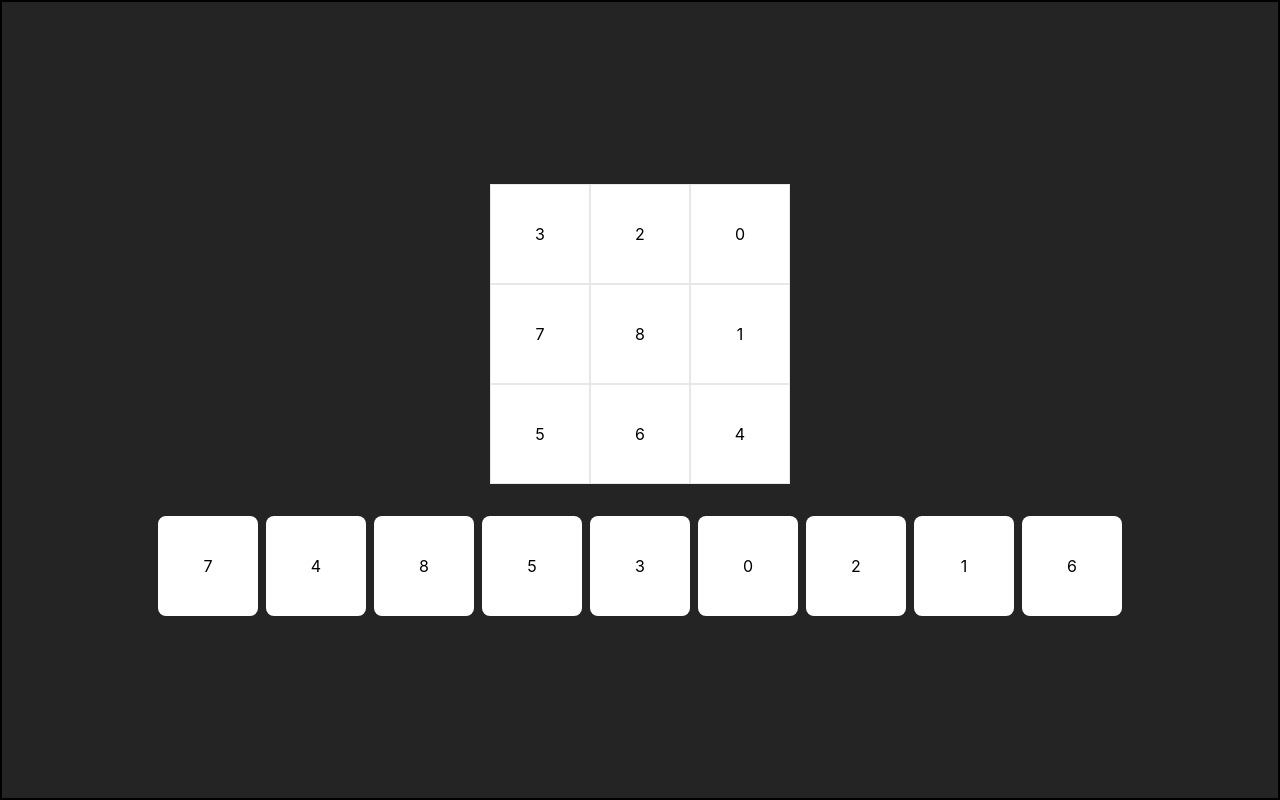
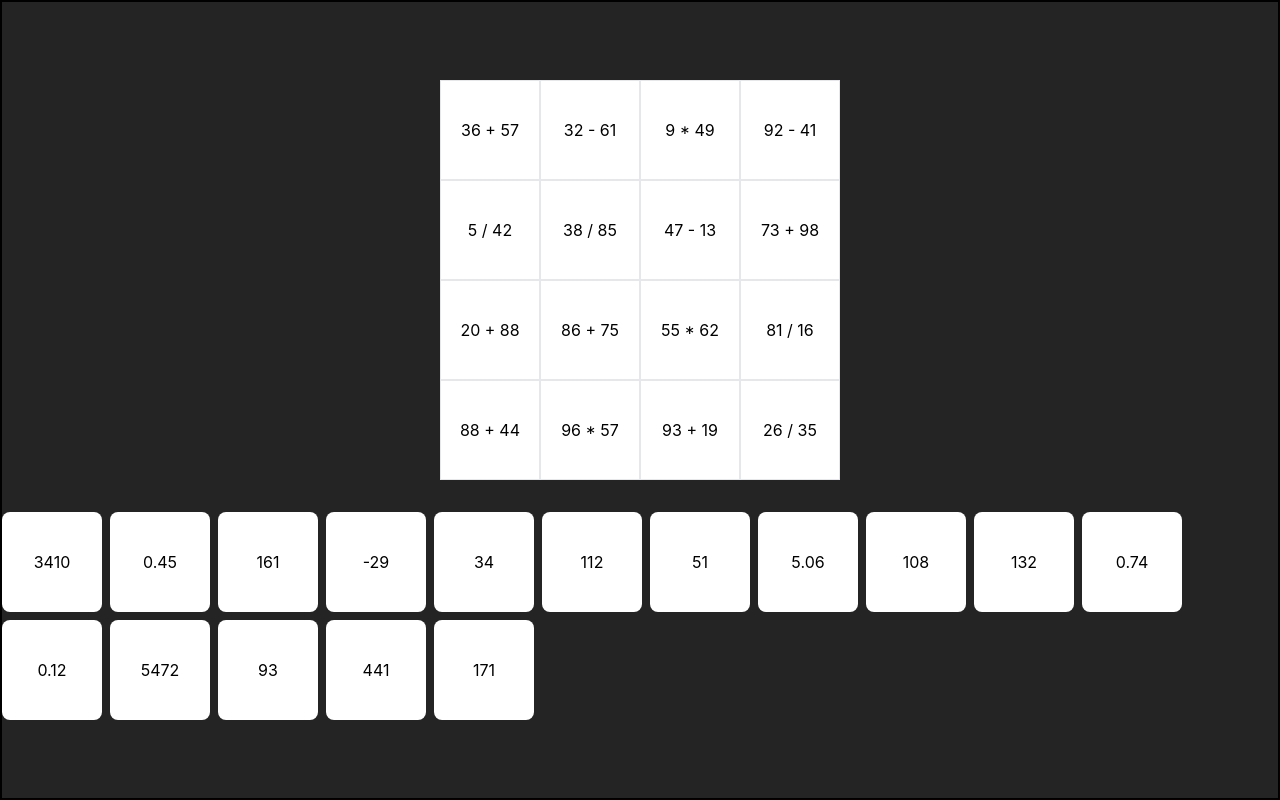
Before and after one commit to Adenhall/cool_games, a React (Vite) app: page / in a window 1280 px wide. Built offline with nearby package versions, Linux system fonts and the light colour scheme.

Commit message:
feat: introduce maths to jigsaw

```diff
--- a/src/App.tsx
+++ b/src/App.tsx
@@ -7,8 +7,8 @@ function App() {
     <DndProvider backend={HTML5Backend}>
       <JigsawPuzzle
         image="/vite.svg"
-        rows={3}
-        columns={3}
+        rows={4}
+        columns={4}
       />
     </DndProvider>
   );
--- a/src/components/JigsawPuzzle/PuzzleGrid.tsx
+++ b/src/components/JigsawPuzzle/PuzzleGrid.tsx
@@ -2,11 +2,11 @@ import clsx from "clsx";
 import React from "react";
 import { useDrop } from "react-dnd";
 
-import { GridData } from "../../types/puzzle";
+import { GridData, PieceData } from "../../types/puzzle";
 
 interface PuzzleGridProps {
   accept: string;
-  onDrop: (item: { id: number }, data: GridData) => void;
+  onDrop: (item: PieceData, data: GridData) => void;
   data: GridData;
 }
 
@@ -15,7 +15,7 @@ const PuzzleGrid: React.FC<PuzzleGridProps> = (
 ) => {
   const [{ isOver }, drop] = useDrop(() => ({
     accept,
-    drop: (item: { id: number }) => onDrop(item, data),
+    drop: (item: PieceData) => onDrop(item, data),
     collect: (monitor) => ({
       isOver: !!monitor.isOver(),
     }),
@@ -33,7 +33,7 @@ const PuzzleGrid: React.FC<PuzzleGridProps> = (
         },
       )}
     >
-      {data.id}
+      {data.problem}
     </div>
   );
 };
--- a/src/components/JigsawPuzzle/PuzzlePiece.tsx
+++ b/src/components/JigsawPuzzle/PuzzlePiece.tsx
@@ -6,10 +6,10 @@ import { PieceData } from "../../types/puzzle";
 
 type PuzzlePieceProps = PieceData;
 
-const PuzzlePiece: React.FC<PuzzlePieceProps> = ({ id }) => {
+const PuzzlePiece: React.FC<PuzzlePieceProps> = ({ id, result }) => {
   const [{ isDragging }, drag] = useDrag(() => ({
     type: "puzzlePiece",
-    item: { id },
+    item: { id, result },
     collect: (monitor) => ({
       isDragging: !!monitor.isDragging(),
     }),
@@ -25,7 +25,7 @@ const PuzzlePiece: React.FC<PuzzlePieceProps> = ({ id }) => {
         },
       )}
     >
-      {id}
+      {result}
     </div>
   );
 };
--- a/src/components/JigsawPuzzle/index.tsx
+++ b/src/components/JigsawPuzzle/index.tsx
@@ -1,9 +1,11 @@
-import React, { useState } from "react";
+import React, { useMemo, useState } from "react";
 
 import PuzzlePiece from "./PuzzlePiece";
 import PuzzleGrid from "./PuzzleGrid";
 
 import { GridData, PieceData } from "../../types/puzzle";
+
+import { arithmeticProblemGenerator } from "../../services/math";
 
 interface JigsawPuzzleProps {
   image: string;
@@ -22,21 +24,18 @@ const shuffleArray = <T,>(array: T[]) => {
 const JigsawPuzzle: React.FC<JigsawPuzzleProps> = (
   { image, rows, columns },
 ) => {
-  const [pieces, setPieces] = useState(
-    shuffleArray(
+  const mathProblems = useMemo(
+    () =>
       Array.from({ length: rows * columns }, (_, index) => ({
+        ...arithmeticProblemGenerator.generateProblem(),
         id: index,
       })),
-    ),
+    [columns, rows],
   );
-  const [grid, setGrid] = useState<
-    GridData[]
-  >(
+  const [pieces, setPieces] = useState(shuffleArray(mathProblems));
+  const [grid, setGrid] = useState<GridData[]>(
     shuffleArray(
-      Array.from({ length: rows * columns }, (_, index) => ({
-        id: index,
-        solved: false,
-      })),
+      mathProblems.map((problem) => ({ ...problem, solved: false })),
     ),
   );
 
@@ -44,9 +43,9 @@ const JigsawPuzzle: React.FC<JigsawPuzzleProps> = (
     if (item.id === gridData.id) {
       setPieces((pieces) => pieces.filter((piece) => piece.id !== item.id));
       setGrid((grid) =>
-        grid.map(({ id, solved }) => ({
-          id,
-          solved: solved || id === gridData.id,
+        grid.map(({ solved, ...gridItem }) => ({
+          ...gridItem,
+          solved: solved || gridItem.id === gridData.id,
         }))
       );
     }
@@ -61,7 +60,7 @@ const JigsawPuzzle: React.FC<JigsawPuzzleProps> = (
           gridTemplateRows: `repeat(${rows}, 1fr)`,
           backgroundImage: `url(${image})`,
           backgroundSize: "contain",
-          backgroundRepeat: 'no-repeat'
+          backgroundRepeat: "no-repeat",
         }}
       >
         {grid.map((gridItem) => (
@@ -73,7 +72,7 @@ const JigsawPuzzle: React.FC<JigsawPuzzleProps> = (
           />
         ))}
       </div>
-      <div className="flex flex-wrap space-x-2">
+      <div className="flex flex-wrap gap-2">
         {pieces.map((piece) => <PuzzlePiece key={piece.id} {...piece} />)}
       </div>
     </div>
--- /dev/null
+++ b/src/services/math.ts
@@ -0,0 +1,49 @@
+export class ArithmeticProblemGenerator {
+  // Generate a random integer between min and max (inclusive)
+  private getRandomInt(min: number, max: number): number {
+    return Math.floor(Math.random() * (max - min + 1)) + min;
+  }
+
+  // Generate a random arithmetic problem
+  public generateProblem(): { problem: string; result: number } {
+    const num1 = this.getRandomInt(1, 100);
+    const num2 = this.getRandomInt(1, 100);
+    const operations = ["+", "-", "*", "/"];
+    const operation = operations[this.getRandomInt(0, operations.length - 1)];
+
+    let problem: string;
+    let result: number;
+
+    switch (operation) {
+      case "+":
+        problem = `${num1} + ${num2}`;
+        result = num1 + num2;
+        break;
+      case "-":
+        problem = `${num1} - ${num2}`;
+        result = num1 - num2;
+        break;
+      case "*":
+        problem = `${num1} * ${num2}`;
+        result = num1 * num2;
+        break;
+      case "/":
+        // Ensure no division by zero
+        if (num2 === 0) {
+          return this.generateProblem();
+        }
+        problem = `${num1} / ${num2}`;
+        result = num1 / num2;
+        break;
+      default:
+        throw new Error("Unknown operation");
+    }
+
+    // Round the result
+    result = Math.round(result * 100) / 100;
+
+    return { problem, result };
+  }
+}
+
+export const arithmeticProblemGenerator = new ArithmeticProblemGenerator();
--- a/src/types/puzzle.ts
+++ b/src/types/puzzle.ts
@@ -1,8 +1,10 @@
 export type GridData = {
   id: number;
+  problem: string;
   solved: boolean;
 };
 
 export type PieceData = {
   id: number;
-}
+  result: number;
+};
```
